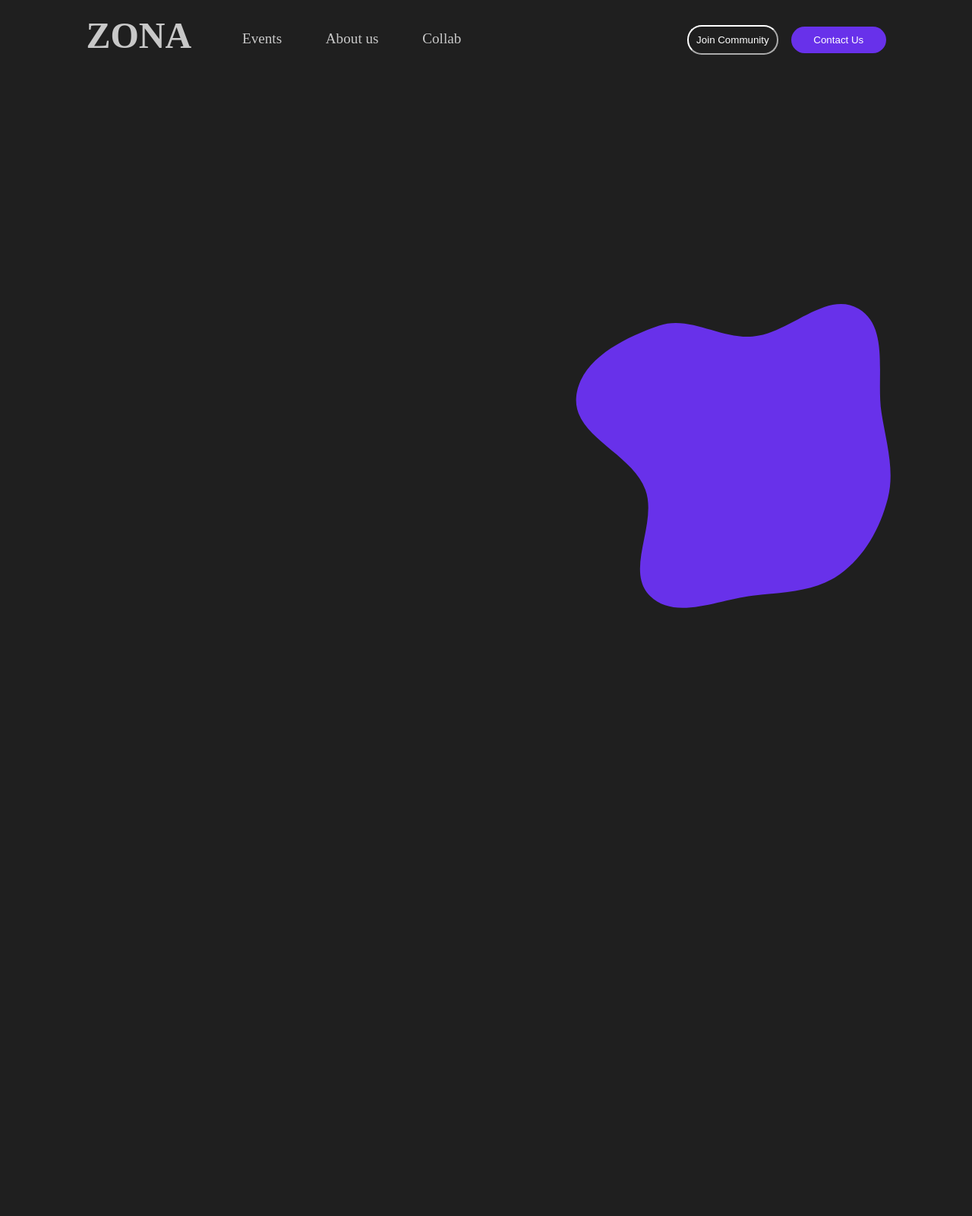
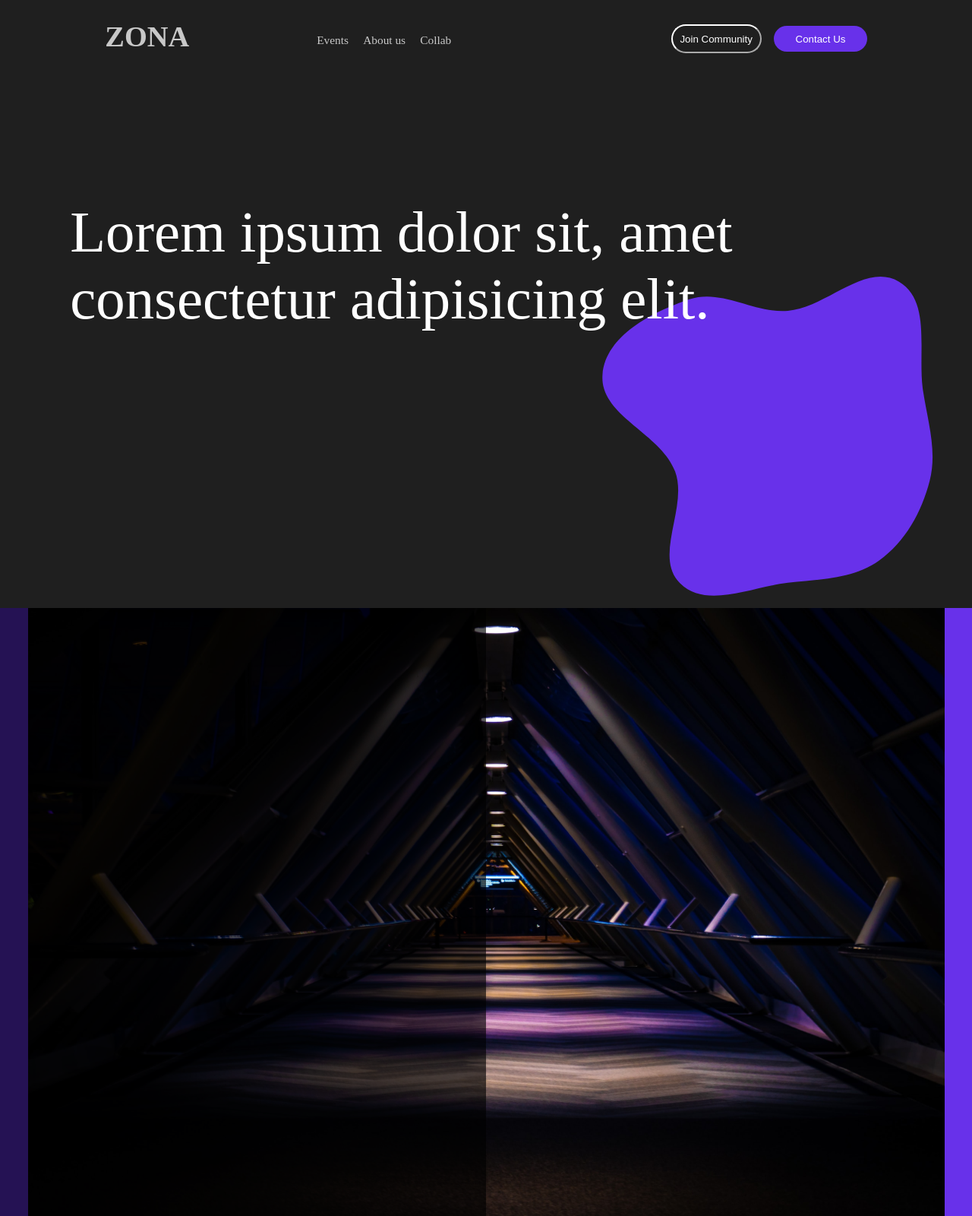
Before and after one commit to TeamZona/ZonaWebsite, a website: page index.html in a window 1280 px wide. Shown: the whole page at 76% size. Before the commit the page ends 800 px from the top, so only its background shows below. Drawn offline with Linux system fonts and the light colour scheme.

Commit message:
Completed landing page

```diff
--- a/index.html
+++ b/index.html
@@ -5,7 +5,7 @@
   <meta charset="UTF-8">
   <meta http-equiv="X-UA-Compatible" content="IE=edge">
   <meta name="viewport" content="width=device-width, initial-scale=1.0">
-  <link rel="stylesheet" href="css/style.css">
+  <link rel="stylesheet" href="\css\style.css">
   <title>Zona</title>
 </head>
 
@@ -24,11 +24,19 @@
       <button>Contact Us</button>
     </div>
   </nav>
-  <svg width="500" height="400" viewBox="0 0 620 598" fill="none" xmlns="http://www.w3.org/2000/svg">
+  <svg width="40vw" height="32vw" viewBox="0 0 620 598" fill="none" xmlns="http://www.w3.org/2000/svg">
     <path fill-rule="evenodd" clip-rule="evenodd"
       d="M347.816 63.9178C421.158 57.7606 492.876 -28.0472 556.21 9.44594C617.778 45.8933 590.348 143.223 601.23 213.937C610.022 271.068 628.134 326.691 613.644 382.649C598.512 441.091 567.963 496.578 518.927 531.79C470.042 566.893 407.609 566.697 347.816 573.535C279.198 581.382 194.877 622.96 145.694 574.473C94.6724 524.174 161.261 432.159 136.291 365.005C109.266 292.322 -6.22654 260.622 0.263044 183.349C6.42726 109.951 93.7235 66.3623 163.382 42.4251C223.385 21.806 284.592 69.2257 347.816 63.9178Z"
       fill="#6831EA" />
   </svg>
+  <div>
+    <p class="tagline">Lorem ipsum dolor sit, amet consectetur adipisicing elit.</p>
+  </div>
+  <section class="aboutus">
+    <img class="aboutus_img" src="images/Aboutus_image.png"></img>
+    <div class="overlay"></div>
+    <div class="Aboutus_btn"></div>
+  </section>
 </body>
 
 </html>
--- a/public/css/style.css
+++ b/public/css/style.css
@@ -1,6 +1,10 @@
 body{
     margin: 0;
     background: #1F1F1F;
+    /* margin-right: 3em;
+    margin-left: 3em; */
+    overflow-x: hidden;
+    width: 100vw;
 }
 
 nav{
@@ -11,9 +15,9 @@ nav{
 
 
 nav h1{
-    font-size: 3em;
+    font-size: 3vw;
     margin: 0;
-    margin-top: .4em;
+    margin-top: 2vw;
     align-items: center;
 
 }
@@ -23,22 +27,22 @@ nav ul{
     list-style: none;
     display: flex;
     margin: 0;
-    margin-top: 2.5em;
+    margin-top: 3.4vw;
     justify-content: space-between;
-    margin-left: -10em;
+    margin-left: -10vw;
 }
 
 nav ul li{
-    margin-right: 3em;
-    font-size: 1.2em;
+    margin-left: 1.5vw;
+    font-size: 1.2vw;
 
 }
 
 nav button{
     margin: 0;
-    margin-top: 2.5em;
-    margin-left: 1em;
-    padding: 0.75em;
+    margin-top: 2.5vw;
+    margin-left: 1vw;
+    padding: 0.75vw;
     border-radius: 19px;
     color: white;
     background: none;
@@ -52,11 +56,53 @@ nav button:active{
 nav button:nth-child(2){
     background: #6831EA;
     border: none;
-    padding-left: 2.2em;
-    padding-right: 2.2em;
+    padding-left: 2.2vw;
+    padding-right: 2.2vw;
+}
+.tagline{
+    font-size: 6vw;
+    color: #fff;
+    position: relative;
+    top: 1.5em;
+    margin-left: 1.2em;
+
 }
 svg{
 position: absolute;
-right: 5%;
-bottom: 0%;
+right: 1vw;
+bottom: 2vh;
+z-index: -1;
+min-height: 420px;
+min-width: 325px;
 }
+.aboutus{
+    position:absolute;
+    max-height: 100vh;;
+    top: 100vh;
+    width: 100vw;
+    background-color:#6831EA;
+    margin:0;
+    display: flex;
+    justify-content: center;
+    z-index: -1;
+}
+.aboutus_img{
+    z-index: 0;
+}
+.overlay{
+    position:absolute;
+    width: 50vw;
+    height: 100vh;
+    left:0;
+    justify-content: flex-start;
+    background: rgba(0, 0, 0, 0.64);
+    z-index: 1;
+}
+.aboutus_btn{
+    position:absolute;
+    justify-content: flex-start;
+    height:20px;
+    width:20px;
+    background-color: red;
+
+}
```
Also changed, not shown: public/images/Aboutus_image.png (added), 1 other file.
